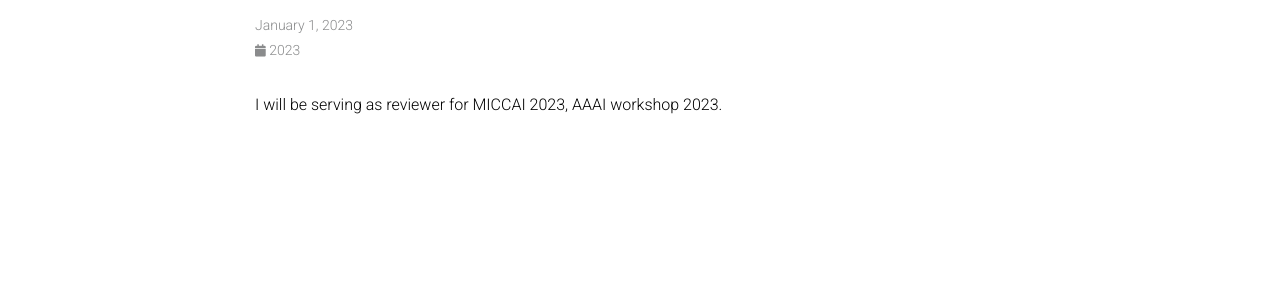
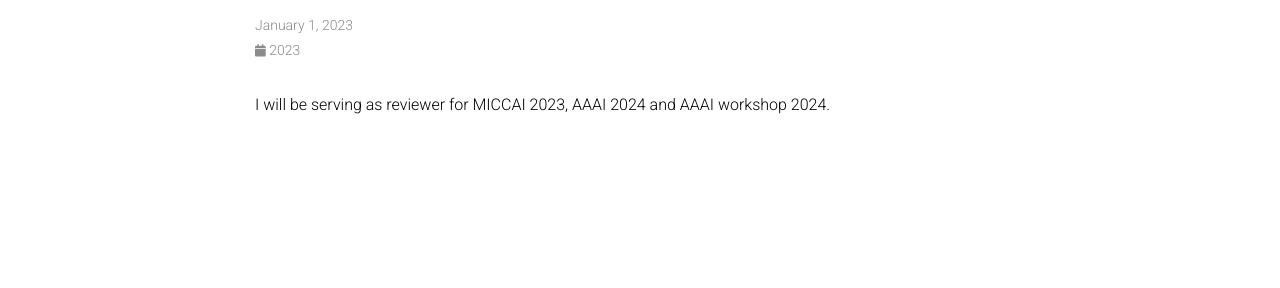
Before and after one commit to molinzhang/molinzhang.github.io, a Jekyll site: the page built from _news/20230101_reviewer.md, in a window 1280 px wide. Shown: the part 146-434 px from the top of the page. Built offline with Jekyll 4.4.1, drawn with Linux system fonts in a browser that asks for light colours; comment, search, counter and statistics services are not loaded; a style sheet for code colours, icons or effects is not loaded.

Commit message:
Update 20230101_reviewer.md

```diff
--- a/_news/20230101_reviewer.md
+++ b/_news/20230101_reviewer.md
@@ -4,4 +4,4 @@
 inline: true
 ---
 
-I will be serving as reviewer for MICCAI 2023, AAAI workshop 2023.
+I will be serving as reviewer for MICCAI 2023, AAAI 2024 and AAAI workshop 2024.
```
